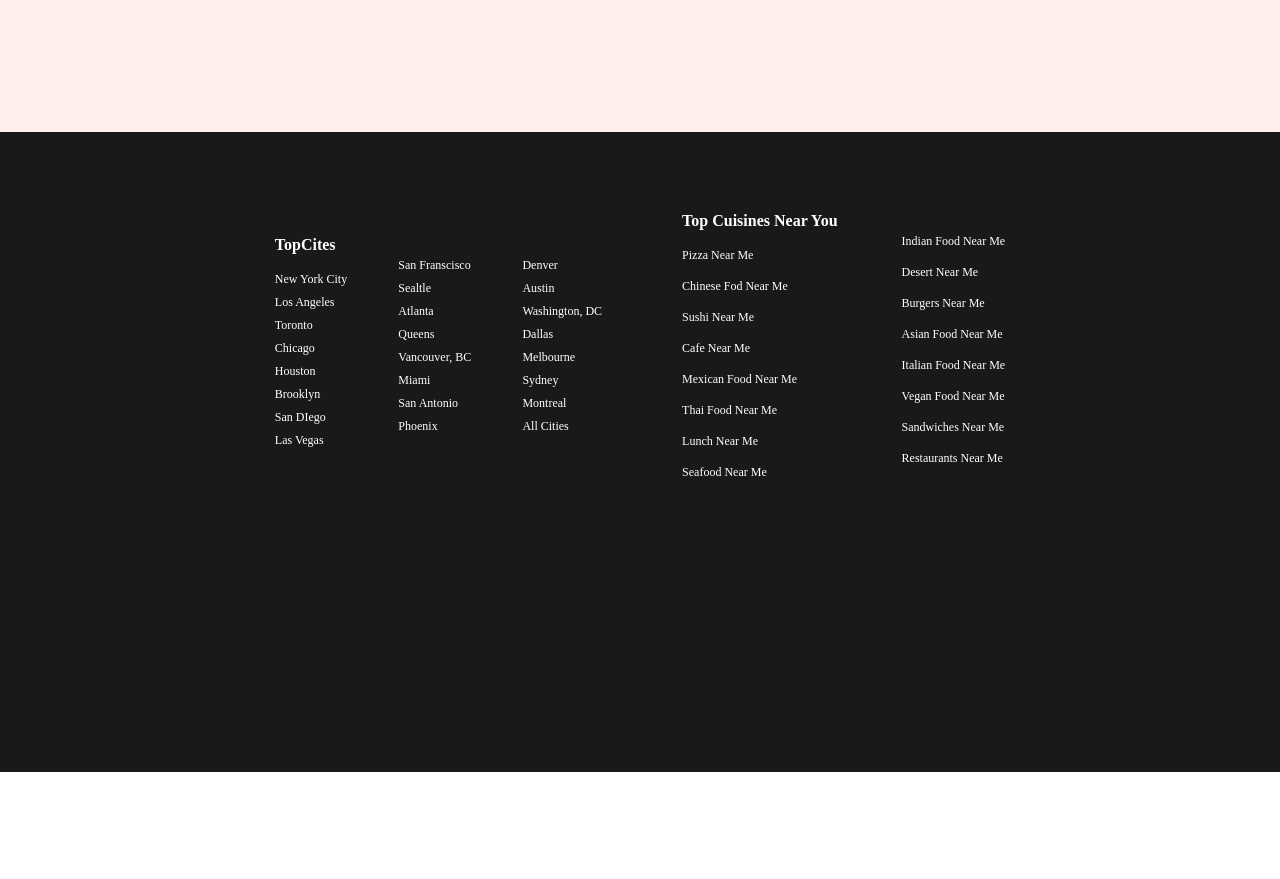
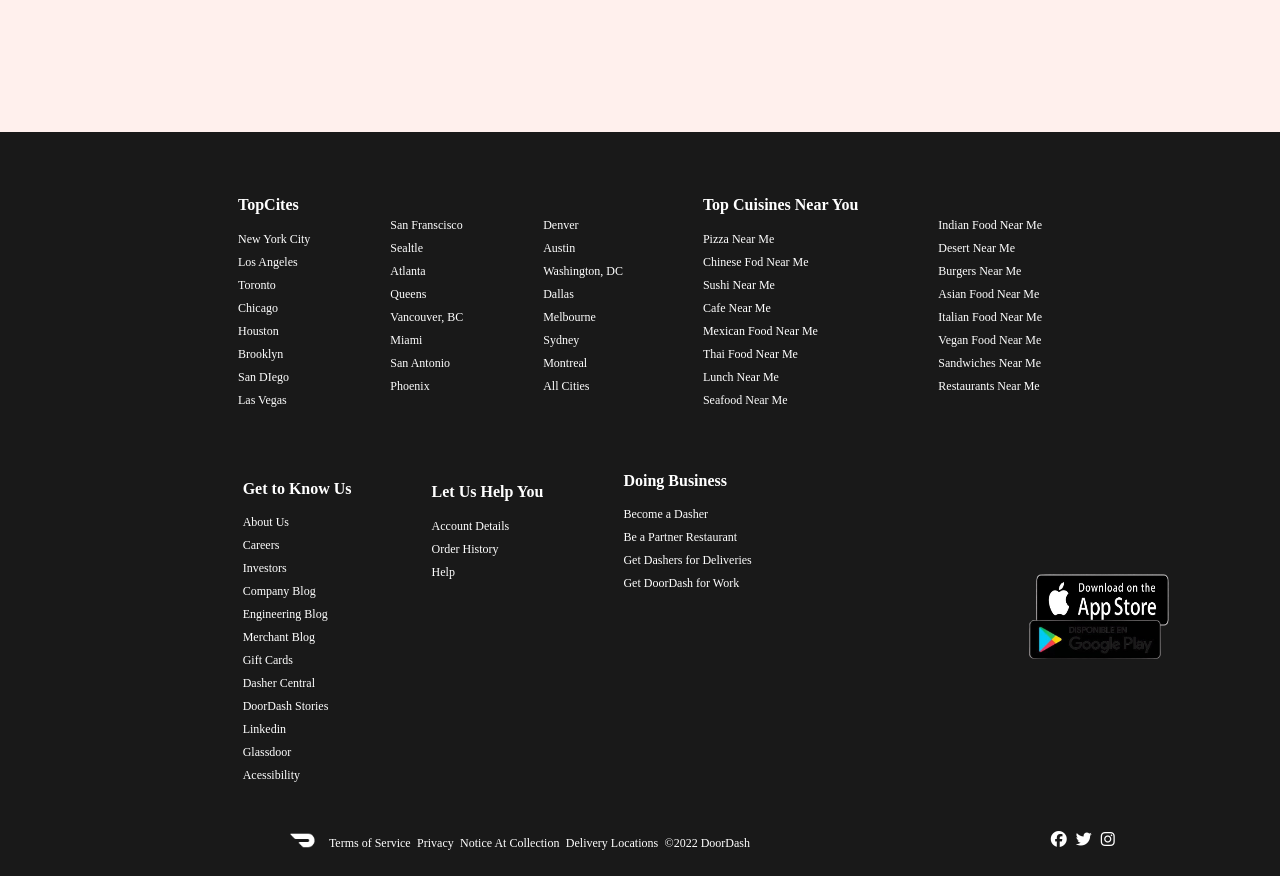
Before and after one commit to RicardoVCampos/Landing-Page-05, a plain HTML site: page index.html in a window 1280 px wide. Shown: the part 2120-2999 px from the top of the page. Before the commit the page ends 2892 px from the top, so only its background shows below. Drawn offline with Linux system fonts and the light colour scheme.

Commit message:
finalização do rodapé(footer)

```diff
--- a/index.html
+++ b/index.html
@@ -93,7 +93,6 @@
         </section>
         <section id="footerGeral">
             <div class="footerCima">
-                <div class="footerCimaLeft">
                 <div class="footerText">
                     <h3>TopCites</h3>
                     <a href="">New York City</a>
@@ -125,8 +124,6 @@
                     <a href="">Montreal</a>
                     <a href="">All Cities</a>
                 </div>
-                </div>
-                <div class="footerCimaRight">
                 <div class="footerText">
                     <h3>Top Cuisines Near You</h3>
                     <a href="">Pizza Near Me</a>
@@ -149,6 +146,60 @@
                     <a href="">Restaurants Near Me</a>
                 </div>
             </div>
+            <div class="footerBaixo">
+                <div class="footerText">
+                    <a href="">
+                        <h3>Get to Know Us</h3>
+                    </a>
+                    <a href="">About Us</a>
+                    <a href="">Careers</a>
+                    <a href="">Investors</a>
+                    <a href="">Company Blog</a>
+                    <a href="">Engineering Blog</a>
+                    <a href="">Merchant Blog</a>
+                    <a href="">Gift Cards</a>
+                    <a href="">Dasher Central</a>
+                    <a href="">DoorDash Stories</a>
+                    <a href="">Linkedin</a>
+                    <a href="">Glassdoor</a>
+                    <a href="">Acessibility</a>
+                </div>
+                <div class="footerTextMenor">
+                    <a href="">
+                        <h3>Let Us Help You</h3>
+                    </a>
+                    <a href="">Account Details</a>
+                    <a href="">Order History</a>
+                    <a href="">Help</a>
+                </div>
+                <div class="footerTextMenor">
+                    <a href="">
+                        <h3>Doing Business</h3>
+                    </a>
+                    <a href="">Become a Dasher</a>
+                    <a href="">Be a Partner Restaurant</a>
+                    <a href="">Get Dashers for Deliveries</a>
+                    <a href="">Get DoorDash for Work</a>
+                </div>
+                <div class="imgAppStore">
+                    <img class="imgApple" src="/assets/img App AppleStore.png" alt="">
+                    <img class="imgPlaystore" src="/assets/img App PlayStore.png" alt="">
+                </div>
+            </div>
+            <div class="footerRodape">
+                <div class="footerEmblema">
+                    <img src="/assets/emblema logo DoorDash.png" alt="">
+                    <a href="">Terms of Service</a>
+                    <a href="">Privacy</a>
+                    <a href=""> Notice At Collection</a>
+                    <a href="">Delivery Locations</a>
+                    <a href="">&copy;2022 DoorDash</a>
+                </div>
+                <div class="footerIcone">
+                    <i class="fa-brands fa-facebook"></i>
+                    <i class="fa-brands fa-twitter"></i>
+                    <i class="fa-brands fa-instagram"></i>
+                </div>
             </div>
         </section>
 </body>
--- a/style.css
+++ b/style.css
@@ -219,7 +219,7 @@
 #footerGeral{
     background-color: #191919;
     width: 100%;
-    height: 80vh;
+    height: 93vh;
 }
 
 #footerGeral h3{
@@ -238,17 +238,8 @@
     align-items: center;
     justify-content: center;
     gap: 10vh;
+    padding-top: 8vh;
 }
-
-.footerCimaLeft{
-    display: flex;
-    align-items: center;
-    justify-content: center;
-    padding-top: 8vh;
-
-    gap: 4vw;
-}
-
 
 .footerText{
     display: flex;
@@ -262,19 +253,72 @@
     font-size: 1.5vh;
 }
 
-.footerCimaRight{
+.footerBaixo{
     display: flex;
     align-items: center;
     justify-content: center;
-    padding-top: 10vh;
-
-    gap: 5vw;
+    gap: 10vh;
+    margin-top: 8vh;
+    margin-left: 11.5vw;
 }
 
-.footerCimaRight h3{
-    margin-bottom: 1.5vh;
+.footerTextMenor{
+    display: flex;
+    flex-direction: column;
+    margin-top: -25vh;
 }
 
-.footerCimaRight a{
-    margin-bottom: 1vh;
+.footerTextMenor h3{
+    font-size: 2vh;
 }
+.footerTextMenor a{
+    font-size: 1.5vh;
+}
+
+.imgAppStore {
+    display: flex;
+    flex-direction: column;
+}
+
+.imgApple{
+    width: 11vw;
+    height: 13vh;
+    margin-left: 25vh;
+}
+
+.imgPlaystore{
+    width: 14vw;
+    margin-left: 21.7vh;
+    margin-top: -10vh;
+}
+
+.footerRodape{
+    display: flex;
+    align-items: center;
+    justify-content: center;
+    width: 100%;
+    height: 10vh;
+    margin-top: 2vh;
+}
+
+.footerEmblema{
+    margin-left: 9vw;
+    display: flex;
+    align-items: center;
+}
+
+.footerEmblema a{
+    font-size: 1.5vh;
+    padding-left: 0.5vw;
+}
+
+.footerIcone{
+    display: flex;
+    align-items: center;
+    padding-left: 23.5vw;
+    gap: 0.7vw;
+}
+
+.footerIcone i{
+    color: white;
+}
```
Also changed, not shown: assets/emblema logo DoorDash.png (added), assets/img App AppleStore.png (added), assets/img App PlayStore.png (added). Lines whose indentation alone changed are shown as unchanged.
